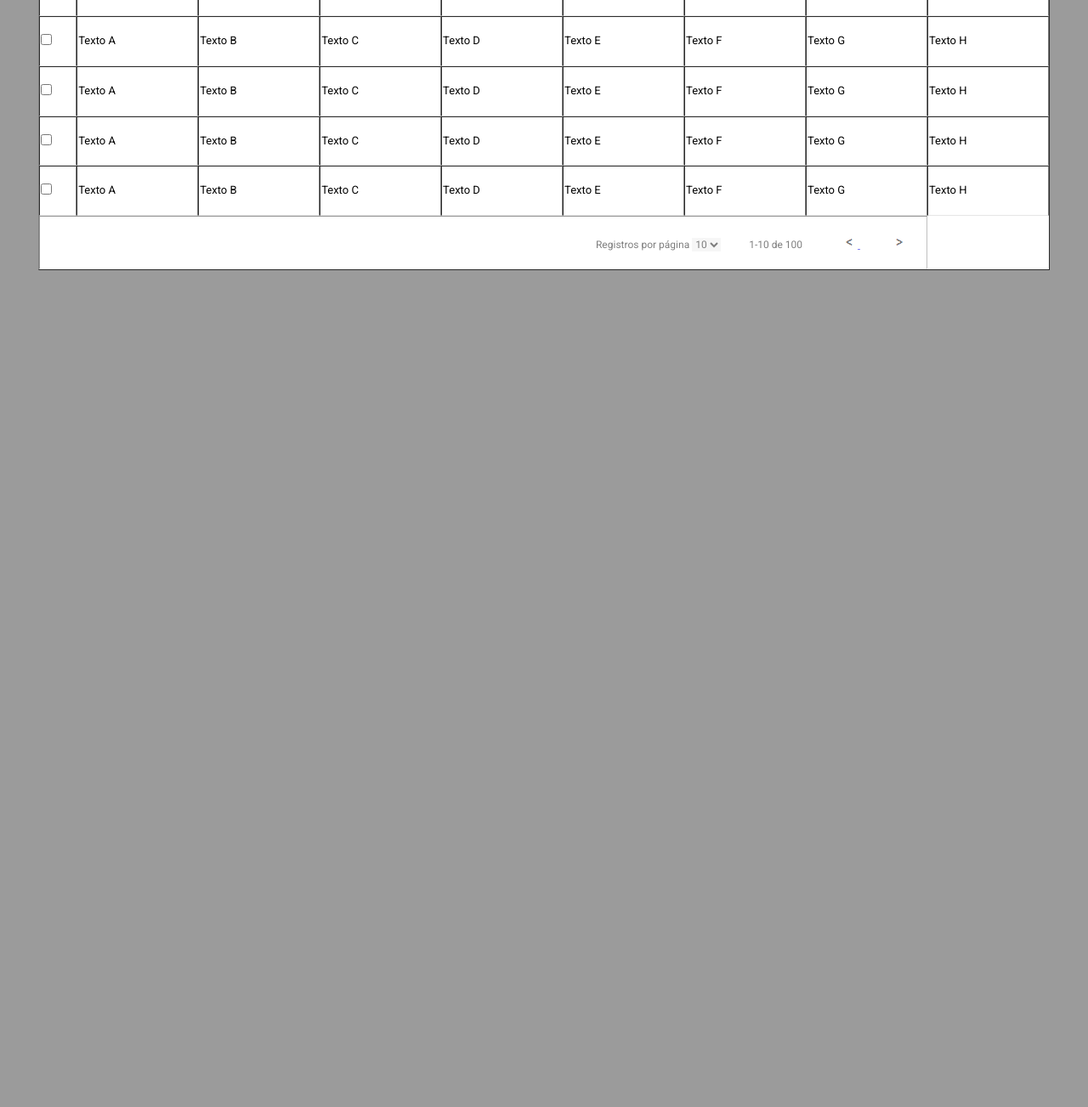
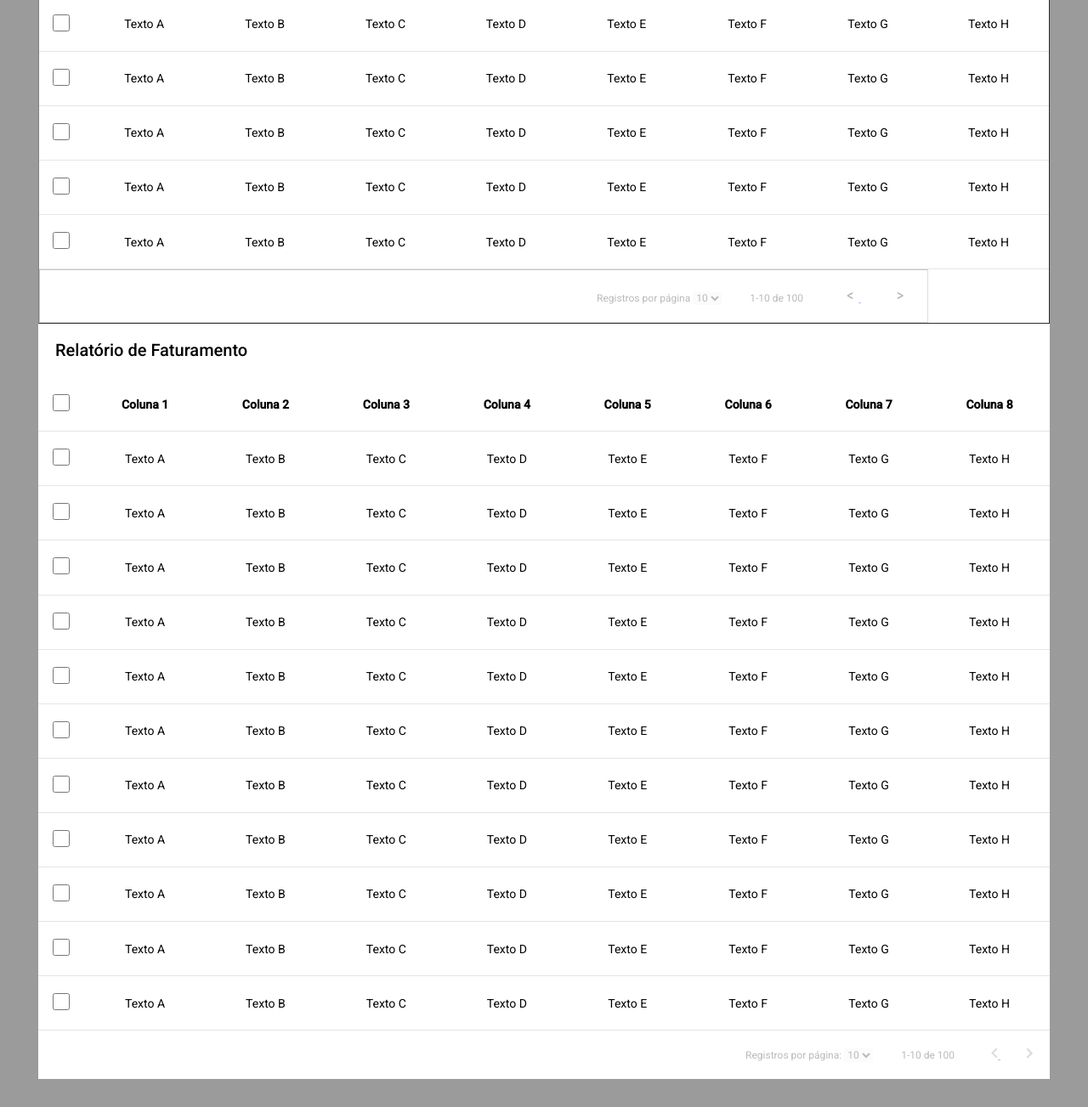
Before and after one commit to AlisonSaiao/pm-projetos, a plain HTML site: page pm-proj005/index.html in a window 1280 px wide. Shown: the part 561-1864 px from the top of the page at 85% size. Before the commit the page ends 924 px from the top, so only its background shows below. Drawn offline with Linux system fonts and the light colour scheme.

Commit message:
commit proj 003 004 005 revisados

```diff
--- a/pm-proj003/estilo.css
+++ b/pm-proj003/estilo.css
@@ -11,28 +11,29 @@ img {
     margin-top: 65px;
     margin-left: 141px;
     margin-right: 140px;
-    margin-bottom: 504px;
+    margin-bottom: 100px;
 }
 input {
     display: block;
-    width: 100%;
+    width: 617px;
     margin-bottom: 50px;
     background-color: transparent;
     border: none;
     border-bottom: 1px solid #fff;
     color: #fff;
+    margin-left: 305px;
 }
 button {
-    width: 100%;
+    width: 617px;
     background-color: #fff;
     border-radius: 40px;
-    height: 50px;
+    height: 80px;
     text-transform: uppercase;
     box-shadow: 0px 2px 3px 0px #000;
     border: none;
     color: #39393a;
     font-weight: 500;
-    font-size: 18px;
+    font-size: 28px;
     font-family: 'Roboto', sans-serif;
 
 }
@@ -54,6 +55,6 @@ form{
 ::-webkit-input-placeholder {
     color: #fff;
     font-family: 'Roboto', sans-serif;
-    font-size: 18px;
+    font-size: 20px;
     font-weight: 300;
 }
--- a/pm-proj004/estilo.css
+++ b/pm-proj004/estilo.css
@@ -7,7 +7,7 @@ li {
     background-color: #4a4a4a;
     margin-bottom: 3px;
     padding: 60px 40px 60px 100px;
-    background-image: url('pendente.png');
+    background-image: url('realizarTarefa.png');
     background-repeat: no-repeat;
     background-position: 40px center;
 
@@ -22,7 +22,7 @@ li:hover{
 
 li.feito{
     background-color: #27ae60;
-    background-image: url('checkbox.png');
+    background-image: url('concluido.png');
 
 }
 
@@ -33,7 +33,7 @@ a{
     color: #fff;
     text-decoration: none;
     display: block;
-    background-image: url('next2.png');
+    background-image: url('marcacao.png');
     background-repeat: no-repeat;
     background-position: right center;
     font-family: 'Oswald', sans-serif;
--- a/pm-proj005/estilo.css
+++ b/pm-proj005/estilo.css
@@ -3,20 +3,28 @@ body{
     padding: 45px;
     font-family: 'Roboto' , sans-serif;
     -webkit-font-smoothing: antialiased;
-    font-size: 13px;
+    font-size: 14px;
     font-weight: 400;
 
 
 }
+
+tbody tr td input {
+    min-width: 20px;
+    min-height: 20px;
+}
+
+th input {
+    min-width: 20px;
+    min-height: 20px;
+}
+
 
 table{
 
     background-color: #fff;
     width: 100%;
     border-spacing: 0;
-    border-radius: 0px, 0px, 3px, 3px;
-    box-shadow: 0px, 2px, 5px, #666;
-
 }
 
 
@@ -28,22 +36,40 @@ table caption{
     font-size: 20px;
     border-radius: 3px, 3px, 0px, 0px;
     box-shadow: 0px, -2px, 3px, #666;
+
 }
 
-table thead th {
-    text-align: left;
+table thead tr {
+    text-align: center;
     font-size: 14px;
     font-weight: 500;
 
 
 }
 
-table td, table th {
-
+table tbody td, table thead th {
+    border: none;
     border-bottom: 1px solid rgba(0, 0, 0, 0.1);
     padding-top: 20px;
     padding-bottom: 20px;
+}
 
+
+
+table thead tr {
+    text-align: center;
+    font-weight: 500;
+    font-size: 14px;
+    color: #000000;
+    font-family: 'Roboto';
+
+}
+
+
+
+
+tbody tr {
+    text-align: center;
 }
 
 tbody td: first- child, thead th: first-child {
@@ -64,12 +90,23 @@ tfoot {
 
 tfoot td {
     padding-right: 20px;
+    padding-top: 20px;
+    padding-bottom: 20px;
+    width: 117px;
+    height: 13px;
+    opacity: 0.54;
+    color: #000000;
+    font-family: Roboto;
+    font-size: 12px;
+    font-weight: 400;
+
 
 }
 
 tfoot td span {
     margin-right: 10px;
     margin-left: 30px;
+    padding-bottom: 50px;
 }
 
 tfoot td img {
--- a/pm-proj005/index.html
+++ b/pm-proj005/index.html
@@ -1,5 +1,6 @@
 <!DOCTYPE html>
 <html lang="pt-br">
+
 <head>
     <meta charset="UTF-8">
     <link rel="stylesheet" href="normalize.css">
@@ -7,6 +8,7 @@
     <link rel="stylesheet" href="estilo.css">
     <title>Projeto 005</title>
 </head>
+
 <body>
    <table border='1'>
       <caption>Relatório de Faturamento</caption>
@@ -164,8 +166,154 @@
 
            </tr>
        </tfoot>
+    <table>
+        <caption>Relatório de Faturamento</caption>
 
-   </table>
+        <thead>
+            <tr>
+                <th><input type="checkbox"></th>
+                <th>Coluna 1</th>
+                <th>Coluna 2</th>
+                <th>Coluna 3</th>
+                <th>Coluna 4</th>
+                <th>Coluna 5</th>
+                <th>Coluna 6</th>
+                <th>Coluna 7</th>
+                <th>Coluna 8</th>
 
-</body>
-</html>
+            </tr>
+        </thead>
+        <tbody>
+            <tr>
+                <td><input type="checkbox"></td>
+                <td>Texto A</td>
+                <td>Texto B</td>
+                <td>Texto C</td>
+                <td>Texto D</td>
+                <td>Texto E</td>
+                <td>Texto F</td>
+                <td>Texto G</td>
+                <td>Texto H</td>
+            </tr>
+            <tr>
+                <td><input type="checkbox"></td>
+                <td>Texto A</td>
+                <td>Texto B</td>
+                <td>Texto C</td>
+                <td>Texto D</td>
+                <td>Texto E</td>
+                <td>Texto F</td>
+                <td>Texto G</td>
+                <td>Texto H</td>
+            </tr>
+            <tr>
+                <td><input type="checkbox"></td>
+                <td>Texto A</td>
+                <td>Texto B</td>
+                <td>Texto C</td>
+                <td>Texto D</td>
+                <td>Texto E</td>
+                <td>Texto F</td>
+                <td>Texto G</td>
+                <td>Texto H</td>
+            </tr>
+            <tr>
+                <td><input type="checkbox"></td>
+                <td>Texto A</td>
+                <td>Texto B</td>
+                <td>Texto C</td>
+                <td>Texto D</td>
+                <td>Texto E</td>
+                <td>Texto F</td>
+                <td>Texto G</td>
+                <td>Texto H</td>
+            </tr>
+            <tr>
+                <td><input type="checkbox"></td>
+                <td>Texto A</td>
+                <td>Texto B</td>
+                <td>Texto C</td>
+                <td>Texto D</td>
+                <td>Texto E</td>
+                <td>Texto F</td>
+                <td>Texto G</td>
+                <td>Texto H</td>
+            </tr>
+            <tr>
+                <td><input type="checkbox"></td>
+                <td>Texto A</td>
+                <td>Texto B</td>
+                <td>Texto C</td>
+                <td>Texto D</td>
+                <td>Texto E</td>
+                <td>Texto F</td>
+                <td>Texto G</td>
+                <td>Texto H</td>
+            </tr>
+            <tr>
+                <td><input type="checkbox"></td>
+                <td>Texto A</td>
+                <td>Texto B</td>
+                <td>Texto C</td>
+                <td>Texto D</td>
+                <td>Texto E</td>
+                <td>Texto F</td>
+                <td>Texto G</td>
+                <td>Texto H</td>
+            </tr>
+            <tr>
+                <td><input type="checkbox"></td>
+                <td>Texto A</td>
+                <td>Texto B</td>
+                <td>Texto C</td>
+                <td>Texto D</td>
+                <td>Texto E</td>
+                <td>Texto F</td>
+                <td>Texto G</td>
+                <td>Texto H</td>
+            </tr>
+            <tr>
+                <td><input type="checkbox"></td>
+                <td>Texto A</td>
+                <td>Texto B</td>
+                <td>Texto C</td>
+                <td>Texto D</td>
+                <td>Texto E</td>
+                <td>Texto F</td>
+                <td>Texto G</td>
+                <td>Texto H</td>
+            </tr>
+            <tr>
+                <td><input type="checkbox"></td>
+                <td>Texto A</td>
+                <td>Texto B</td>
+                <td>Texto C</td>
+                <td>Texto D</td>
+                <td>Texto E</td>
+                <td>Texto F</td>
+                <td>Texto G</td>
+                <td>Texto H</td>
+            </tr>
+            <tr>
+                <td><input type="checkbox"></td>
+                <td>Texto A</td>
+                <td>Texto B</td>
+                <td>Texto C</td>
+                <td>Texto D</td>
+                <td>Texto E</td>
+                <td>Texto F</td>
+                <td>Texto G</td>
+                <td>Texto H</td>
+            </tr>
+        </tbody>
+        <tfoot>
+            <tr>
+                <td colspan="10">
+                    Registros por página:
+                    <select>
+                        <option value="10">10</option>
+                        <option value="20">20</option>
+                        <option value="50">50</option>
+                    </select>
+                    <span>1-10 de 100</span>
+                    <a href="#"><img src="previous.png" </a> <a href="#"><img src="next.png" </a> </td> </tr> </tfoot> </table> </body> </html>
```
Also changed, not shown: pm-proj003/index.html (+4 -1 lines), treinando fase 1/index.html (added, +26 -0 lines), pm-proj003/img3/2-layers.png (added), pm-proj004/concluido.png (added), pm-proj004/img4/setaMouse.png (added), pm-proj004/marcacao.png (added), pm-proj004/realizarTarefa.png (added), pm-proj005/next.png (added), pm-proj005/previous.png (added), treinando fase 1/estilo.css (added), 1 other file.
